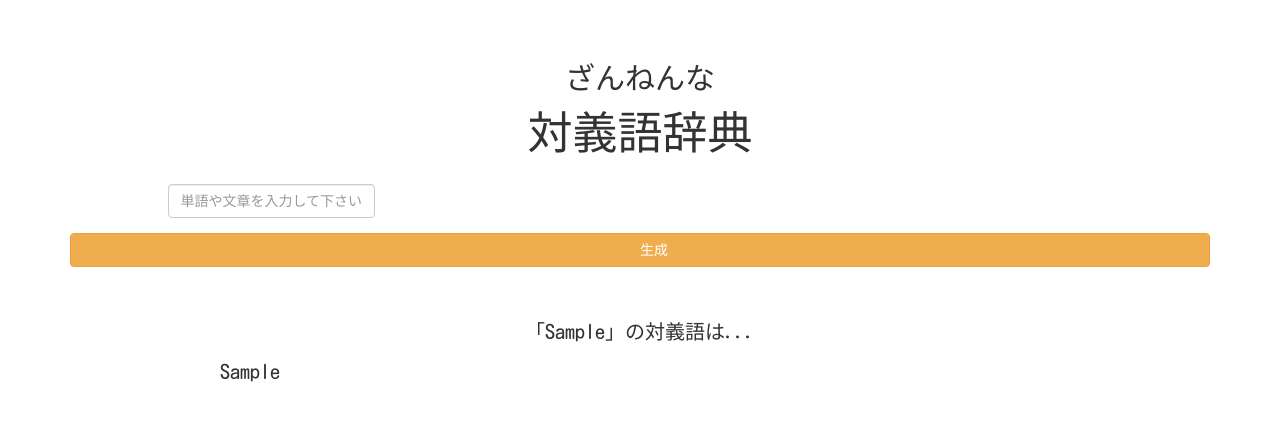
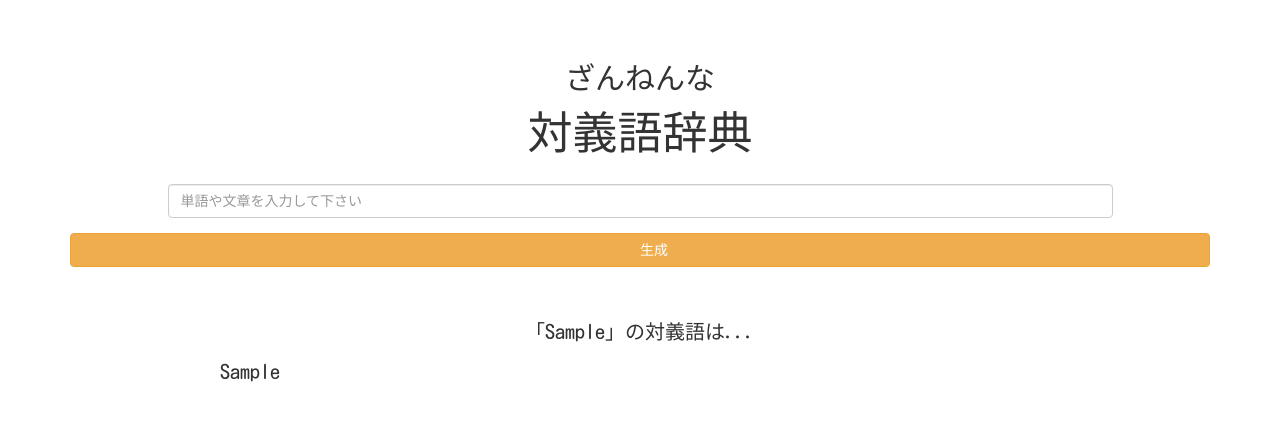
Before and after one commit to soichi-fujiwara/flask-antonym, a Flask app: template templates/index.html in a window 1280 px wide. Shown: the top 421 px of the page. Run offline with Flask 2, Linux system fonts and the light colour scheme; the template is opened without the code that fills it: most values are stand-ins (such as "Sample title", 1, 10 or a date in 2020); some libraries are stand-ins or nearby versions.

Commit message:
Update index.html

```diff
--- a/templates/index.html
+++ b/templates/index.html
@@ -16,7 +16,7 @@
 
     <!-- Form -->
     <div class="row">
-      <form action="/" method="post" class="form-inline">
+      <form action="/" method="post">
 
         <!-- Input -->
         <div class="col-xs-10 col-xs-offset-1">
```
